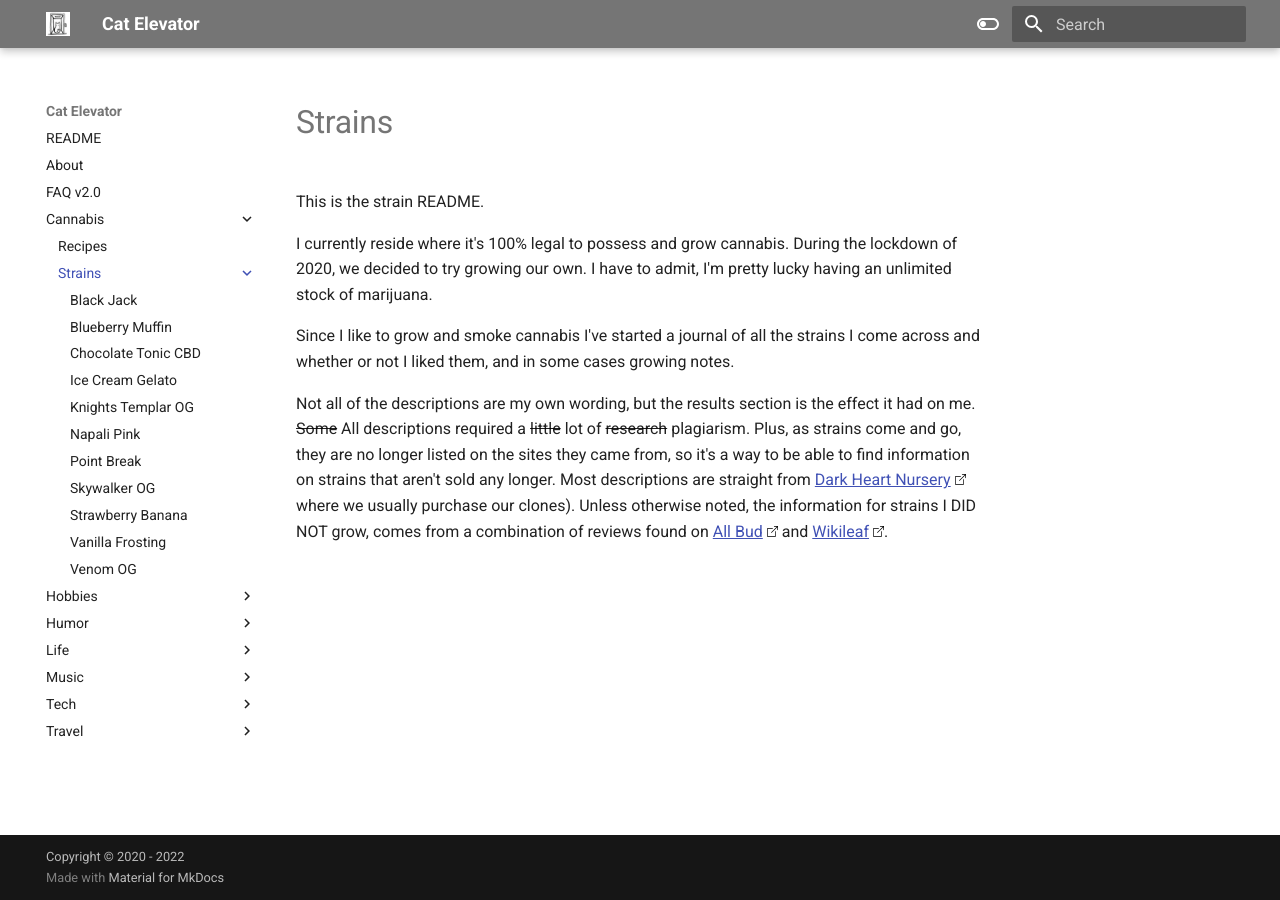
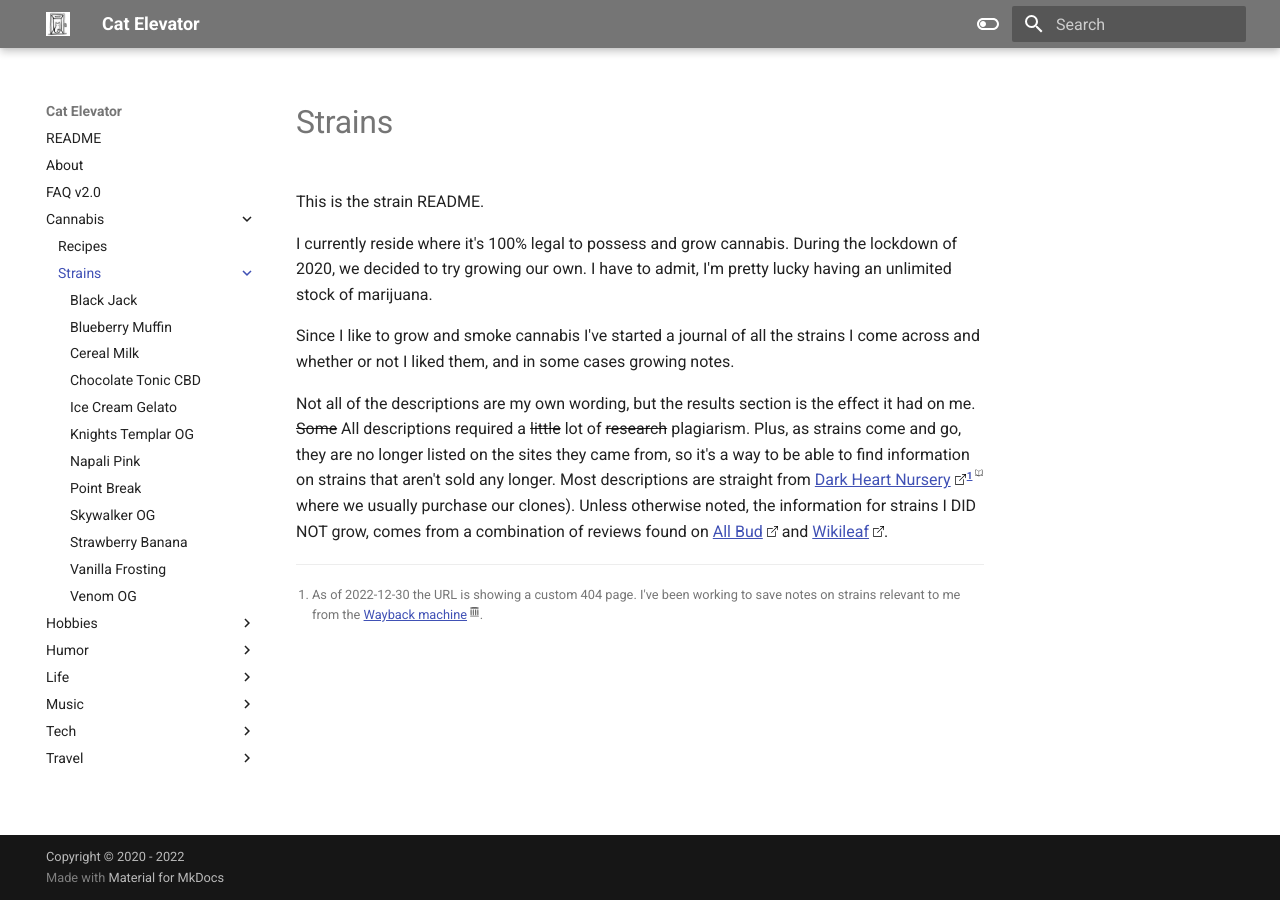
Before and after one commit to los7key/garden, an MkDocs documentation site: the page built from docs/cannabis/strains/README.md, in a window 1280 px wide. Built offline with MkDocs 1.6.1 and Material for MkDocs 9.7.7, drawn with Linux system fonts in a browser that asks for light colours.

Commit message:
Cereal Milk

```diff
--- a/docs/cannabis/strains/README.md
+++ b/docs/cannabis/strains/README.md
@@ -2,7 +2,7 @@
 layout: post
 title: Strains
 date: 2022-04-09
-Last Updated: 2022-11-05
+Last Updated: 2022-12-31
 ---
 This is the strain README.
 
@@ -10,4 +10,6 @@ I currently reside where it's 100% legal to possess and grow cannabis.  During t
 
 Since I like to grow and smoke cannabis I've started a journal of all the strains I come across and whether or not I liked them, and in some cases growing notes.
 
-Not all of the descriptions are my own wording, but the results section is the effect it had on me. ~~Some~~ All  descriptions required a ~~little~~ lot of ~~research~~ plagiarism.  Plus, as strains come and go, they are no longer listed on the sites they came from, so it's a way to be able to find information on strains that aren't sold any longer.  Most descriptions are straight from [Dark Heart Nursery](https://darkheartnursery.com/) where we usually purchase our clones).  Unless otherwise noted, the information for strains I DID NOT grow, comes from a combination of reviews found on [All Bud](https://www.allbud.com/marijuana-strains/indica-dominant-hybrid/point-break) and [Wikileaf](https://www.wikileaf.com/strain/point-break/).
+Not all of the descriptions are my own wording, but the results section is the effect it had on me. ~~Some~~ All descriptions required a ~~little~~ lot of ~~research~~ plagiarism.  Plus, as strains come and go, they are no longer listed on the sites they came from, so it's a way to be able to find information on strains that aren't sold any longer.  Most descriptions are straight from [Dark Heart Nursery](https://darkheartnursery.com/)[^1] where we usually purchase our clones).  Unless otherwise noted, the information for strains I DID NOT grow, comes from a combination of reviews found on [All Bud](https://www.allbud.com/marijuana-strains/search/) and [Wikileaf](https://www.wikileaf.com/strains/).
+
+[^1]: As of 2022-12-30 the URL is showing a custom 404 page. I've been working to save notes on strains relevant to me from the [Wayback machine](https://web.archive.org/).
```
Also changed, not shown: docs/cannabis/strains/cereal-milk.md (added, +29 -0 lines).
